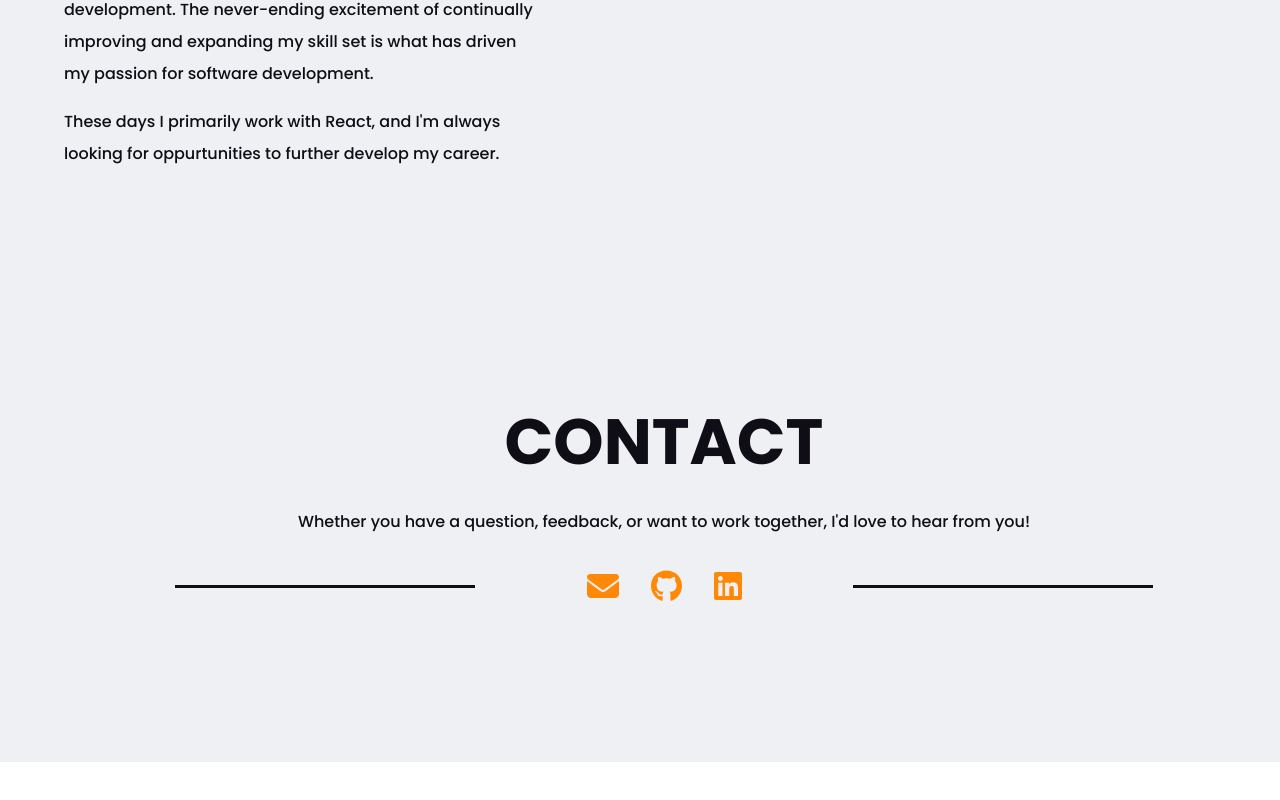
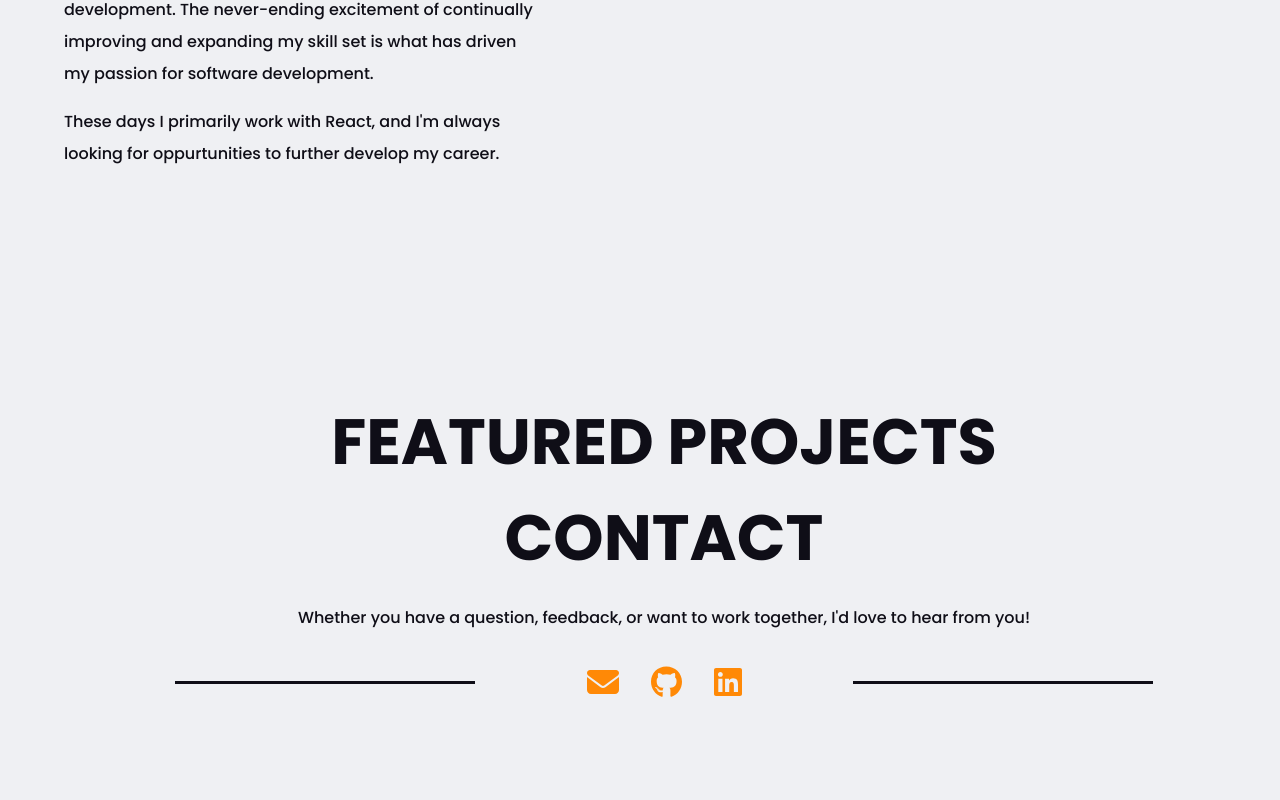
Before and after one commit to mhaisam350/Portfolio, a Next.js app: page / in a window 1280 px wide. Shown: the part 1174-1974 px from the top of the page. Before the commit the page ends 1936 px from the top, so only its background shows below. Built offline with nearby package versions, Linux system fonts and the light colour scheme.

Commit message:
Created Projects section

```diff
--- a/pages/index.js
+++ b/pages/index.js
@@ -116,6 +116,12 @@ export default function Home() {
 
         </section>
 
+        <section className={styles['featured-projects']}>
+
+          <h2 className={'center' + " " + styles['section-heading']}>Featured Projects</h2>
+
+        </section>
+
         <section className={'flex' + " " + styles['contact']}>
 
           <h2 className={styles['section-heading']}>Contact</h2>
--- a/styles/Home.module.scss
+++ b/styles/Home.module.scss
@@ -114,6 +114,11 @@
     justify-content: space-between;
     width: 50%;
     display: inline-flex;
+}
+
+// Featured projects section
+.featured-projects {
+    // height: 100vh;
 }
 
 // Contact section
--- a/styles/globals.css
+++ b/styles/globals.css
@@ -57,3 +57,7 @@ table {
 .relative {
   position: relative;
 }
+
+.center {
+	text-align: center;
+}
```
